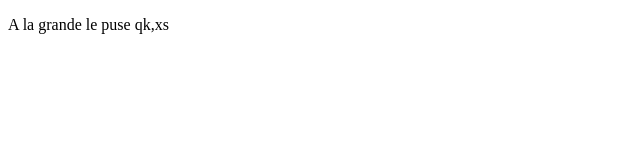
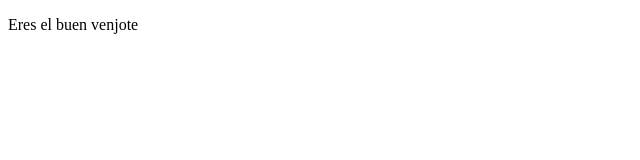
Before and after one commit to HansF22/proyectoDemoCursoPrework, a plain HTML site: page index.html in a window 1280 px wide. Shown: the full height of the page, 0-640 px from the left. Drawn offline with Linux system fonts and the light colour scheme.

```diff
--- a/index.html
+++ b/index.html
@@ -8,7 +8,7 @@
 </head>
 <body>
   <p>
-    A la grande le puse qk,xs
+    Eres el buen venjote
   </p>
 </body>
 </html>
```
